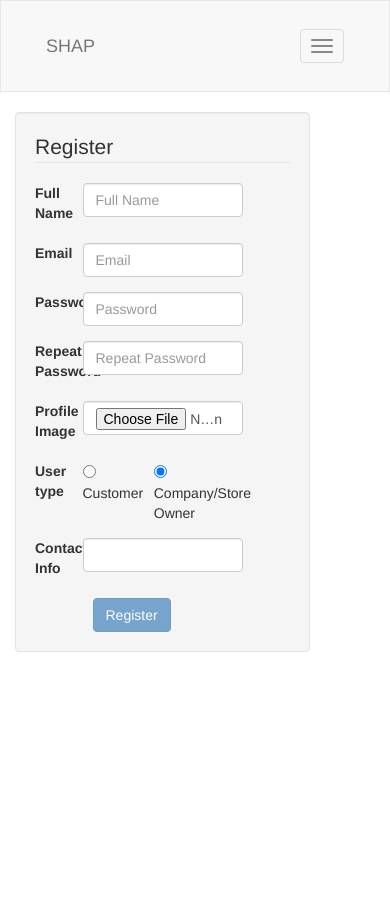
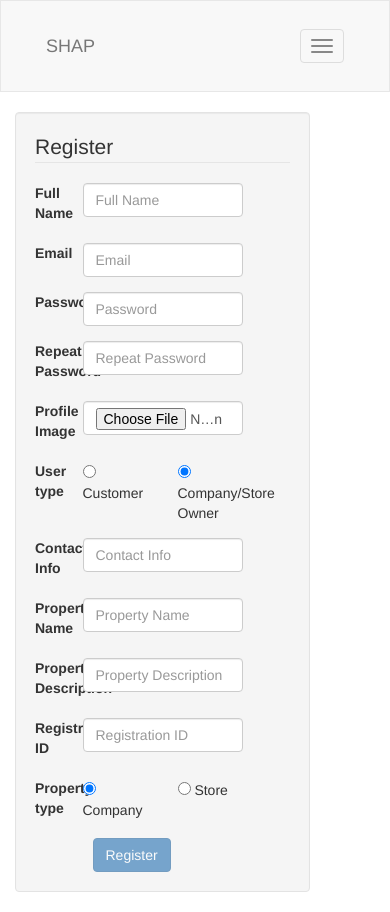
Before and after one commit to ShabnamRad/SharifFallSAD3, a React (Create React App) app in the folder frontend/: page /register in a window 390 px wide. Both pictures are taken after a click on the radio button 160 px from the left and 471 px from the top of the page. Before the commit the page ends 844 px from the top, so only its background shows below. Built offline with nearby package versions, Linux system fonts and the light colour scheme.

Commit message:
Frontend Completed for Login and Register

```diff
--- a/frontend/src/components/Login.js
+++ b/frontend/src/components/Login.js
@@ -17,7 +17,8 @@ export default class Login extends Component {
     }
 
     validateForm() {
-        return this.state.email.length > 0 && this.state.password.length > 0;
+        const emailReg = /[a-zA-Z0-9._%+-]+@[A-Za-z0-9.-]+\.[A-Za-z]{2,3}$/;
+        return this.state.email.length > 0 && this.state.password.length > 0 && emailReg.test(this.state.email);
     }
 
     handleKeyUp = event => {
@@ -27,8 +28,9 @@ export default class Login extends Component {
         else {
             event.currentTarget.setAttribute('class', 'form-group has-error');
         }
-        if (event.target.id === 'inputEmail' && !this.state.email.match("^[^@\s]+@[^@\s]+\.[^@\s]+$"))
-            console.log(this.state.email);
+        const emailReg = /[a-zA-Z0-9._%+-]+@[A-Za-z0-9.-]+\.[A-Za-z]{2,3}$/;
+        if (event.target.id === 'inputEmail' && !emailReg.test(event.target.value))
+            event.currentTarget.setAttribute('class', 'form-group has-error');
     };
 
     handleEmailChange = event => {
--- a/frontend/src/components/Register.js
+++ b/frontend/src/components/Register.js
@@ -14,22 +14,39 @@ export default class Register extends Component {
             image: "",
             type: "Customer",
             contactInfo: "",
+            propertyName: "",
+            propertyDesc: "",
+            regID: "",
+            propType: "Company",
+            storeLocation: "",
+            storeWH: "",
             redirect: false
         };
     }
 
     validateForm() {
+        const emailReg = /[a-zA-Z0-9._%+-]+@[A-Za-z0-9.-]+\.[A-Za-z]{2,3}$/;
         return (
             this.state.fullName.length > 0 &&
             this.state.email.length > 0 &&
+            emailReg.test(this.state.email) &&
             this.state.password.length > 0 &&
             this.state.password === this.state.confirmPassword &&
-            (this.state.type === "Customer" || this.state.contactInfo.length > 0)
+            (this.state.type === "Customer" || (
+                this.state.contactInfo.length > 0 &&
+                this.state.propertyName.length > 0 &&
+                this.state.propertyDesc.length > 0 &&
+                this.state.regID.length > 0 &&
+                (this.state.propType === "Company" || (
+                    this.state.storeLocation.length > 0 &&
+                    this.state.storeWH.length > 0
+                ))
+            ))
         );
     }
 
     handleKeyUp = event => {
-        if (event.target.value.length){
+        if (event.target.value.length) {
             event.currentTarget.setAttribute('class', 'form-group');
         }
         else {
@@ -37,8 +54,9 @@ export default class Register extends Component {
         }
         if (event.target.id === 'repeatInput' && this.state.password !== this.state.confirmPassword)
             event.currentTarget.setAttribute('class', 'form-group has-error');
-        if (event.target.id === 'inputEmail' && !this.state.email.match("^[^@\s]+@[^@\s]+\.[^@\s]+$"))
-            console.log(this.state.email);
+        const emailReg = /[a-zA-Z0-9._%+-]+@[A-Za-z0-9.-]+\.[A-Za-z]{2,3}$/;
+        if (event.target.id === 'inputEmail' && !emailReg.test(event.target.value))
+            event.currentTarget.setAttribute('class', 'form-group has-error');
     };
 
     handleNameChange = event => {
@@ -83,9 +101,44 @@ export default class Register extends Component {
         });
     };
 
+    handlePropNameChange = event => {
+        this.setState({
+            propertyName: event.target.value
+        });
+    };
+
+    handlePropDescChange = event => {
+        this.setState({
+            propertyDesc: event.target.value
+        });
+    };
+
+    handleRegIDChange = event => {
+        this.setState({
+            regID: event.target.value
+        });
+    };
+
+    handlePropTypeChange = event => {
+        this.setState({
+            propType: event.target.value
+        });
+    };
+
+    handleStoreLocationChange = event => {
+        this.setState({
+            storeLocation: event.target.value
+        });
+    };
+
+    handleStoreWHChange = event => {
+        this.setState({
+            storeWH: event.target.value
+        });
+    };
+
     handleSubmit = event => {
         event.preventDefault();
-        console.log(this.state.type);
         this.setState({
             redirect: true
         })
@@ -102,7 +155,8 @@ export default class Register extends Component {
                         <fieldset>
                             <legend>Register</legend>
                             <div className="form-group" onChange={this.handleKeyUp} onKeyUp={this.handleKeyUp}>
-                                <label className="col-xs-2 col-sm-2 col-lg-2 col-xl-2 control-label" htmlFor="fullName">Full Name</label>
+                                <label className="col-xs-2 col-sm-2 col-lg-2 col-xl-2 control-label" htmlFor="fullName">Full
+                                    Name</label>
                                 <Col xs={8} sm={8} md={8} lg={8}>
                                     <input
                                         autoFocus
@@ -115,7 +169,8 @@ export default class Register extends Component {
                                     /></Col>
                             </div>
                             <div className="form-group" onChange={this.handleKeyUp} onKeyUp={this.handleKeyUp}>
-                                <label className="col-xs-2 col-sm-2 col-lg-2 col-xl-2 control-label" htmlFor="inputEmail">Email</label>
+                                <label className="col-xs-2 col-sm-2 col-lg-2 col-xl-2 control-label"
+                                       htmlFor="inputEmail">Email</label>
                                 <Col xs={8} sm={8} md={8} lg={8}>
                                     <input
                                         type="email"
@@ -127,7 +182,8 @@ export default class Register extends Component {
                                     /></Col>
                             </div>
                             <div className="form-group" onChange={this.handleKeyUp} onKeyUp={this.handleKeyUp}>
-                                <label className="col-xs-2 col-sm-2 col-lg-2 col-xl-2 control-label" htmlFor="passwordInput">Password</label>
+                                <label className="col-xs-2 col-sm-2 col-lg-2 col-xl-2 control-label"
+                                       htmlFor="passwordInput">Password</label>
                                 <Col xs={8} sm={8} md={8} lg={8}>
                                     <input
                                         type="password"
@@ -139,7 +195,8 @@ export default class Register extends Component {
                                     /></Col>
                             </div>
                             <div className="form-group" onChange={this.handleKeyUp} onKeyUp={this.handleKeyUp}>
-                                <label className="col-xs-2 col-sm-2 col-lg-2 col-xl-2 control-label" htmlFor="repeatInput">Repeat Password</label>
+                                <label className="col-xs-2 col-sm-2 col-lg-2 col-xl-2 control-label"
+                                       htmlFor="repeatInput">Repeat Password</label>
                                 <Col xs={8} sm={8} md={8} lg={8}>
                                     <input
                                         type="password"
@@ -151,7 +208,8 @@ export default class Register extends Component {
                                     /></Col>
                             </div>
                             <div className="form-group">
-                                <label className="col-xs-2 col-sm-2 col-lg-2 col-xl-2 control-label" htmlFor="imageInput">Profile Image</label>
+                                <label className="col-xs-2 col-sm-2 col-lg-2 col-xl-2 control-label"
+                                       htmlFor="imageInput">Profile Image</label>
                                 <Col xs={8} sm={8} md={8} lg={8}>
                                     <input
                                         type="file"
@@ -163,7 +221,7 @@ export default class Register extends Component {
                             </div>
                             <div className="form-group">
                                 <label className="col-xs-2 col-sm-2 col-lg-2 col-xl-2 control-label">User type</label>
-                                <Col xs={2} sm={2} md={2} lg={2}>
+                                <Col xs={3} sm={3} md={2} lg={2}>
                                     <input
                                         checked={this.state.type === 'Customer'}
                                         name="type"
@@ -182,17 +240,110 @@ export default class Register extends Component {
                                 </Col>
                             </div>
                             {
-                                this.state.type === 'Owner' &&
+                                this.state.type === 'Owner' && <div>
                                     <div className="form-group" onChange={this.handleKeyUp} onKeyUp={this.handleKeyUp}>
-                                    <label className="col-xs-2 col-sm-2 col-lg-2 col-xl-2 control-label" htmlFor="contactInfo">Contact Info</label>
+                                        <label className="col-xs-2 col-sm-2 col-lg-2 col-xl-2 control-label"
+                                               htmlFor="contactInfo">Contact Info</label>
                                         <Col xs={8} sm={8} md={8} lg={8}>
                                             <input
                                                 type="text"
                                                 id="contactInfo"
                                                 className="form-control"
+                                                placeholder="Contact Info"
                                                 value={this.state.contactInfo}
                                                 onChange={this.handleContactInfoChange}
                                             /></Col>
+                                    </div>
+                                    <div className="form-group" onChange={this.handleKeyUp} onKeyUp={this.handleKeyUp}>
+                                        <label className="col-xs-2 col-sm-2 col-lg-2 col-xl-2 control-label"
+                                               htmlFor="propertyName">Property Name</label>
+                                        <Col xs={8} sm={8} md={8} lg={8}>
+                                            <input
+                                                type="text"
+                                                id="propertyName"
+                                                className="form-control"
+                                                placeholder="Property Name"
+                                                value={this.state.propertyName}
+                                                onChange={this.handlePropNameChange}
+                                            /></Col>
+                                    </div>
+                                    <div className="form-group" onChange={this.handleKeyUp} onKeyUp={this.handleKeyUp}>
+                                        <label className="col-xs-2 col-sm-2 col-lg-2 col-xl-2 control-label"
+                                               htmlFor="propertyDesc">Property Description</label>
+                                        <Col xs={8} sm={8} md={8} lg={8}>
+                                            <input
+                                                type="text"
+                                                id="propertyDesc"
+                                                className="form-control"
+                                                placeholder="Property Description"
+                                                value={this.state.propertyDesc}
+                                                onChange={this.handlePropDescChange}
+                                            /></Col>
+                                    </div>
+                                    <div className="form-group" onChange={this.handleKeyUp} onKeyUp={this.handleKeyUp}>
+                                        <label className="col-xs-2 col-sm-2 col-lg-2 col-xl-2 control-label"
+                                               htmlFor="regIDInput">Registration ID</label>
+                                        <Col xs={8} sm={8} md={8} lg={8}>
+                                            <input
+                                                type="text"
+                                                id="regIDInput"
+                                                className="form-control"
+                                                placeholder="Registration ID"
+                                                value={this.state.regID}
+                                                onChange={this.handleRegIDChange}
+                                            /></Col>
+                                    </div>
+                                    <div className="form-group">
+                                        <label className="col-xs-2 col-sm-2 col-lg-2 col-xl-2 control-label">Property type</label>
+                                        <Col xs={3} sm={3} md={2} lg={2}>
+                                            <input
+                                                checked={this.state.propType === 'Company'}
+                                                name="propType"
+                                                type="radio"
+                                                value="Company"
+                                                onClick={this.handlePropTypeChange}
+                                            /> Company</Col>
+                                        <Col xs={5} sm={5} md={5} lg={5} xsOffset={1} smOffset={1} mdOffset={1} lgOffset={1}>
+                                            <input
+                                                checked={this.state.propType === 'Store'}
+                                                name="propType"
+                                                type="radio"
+                                                value="Store"
+                                                onClick={this.handlePropTypeChange}
+                                            /> Store</Col>
+                                    </div>
+                                    {
+                                        this.state.propType === "Store" && <div>
+                                            <div className="form-group" onChange={this.handleKeyUp}
+                                                 onKeyUp={this.handleKeyUp}>
+                                                <label className="col-xs-2 col-sm-2 col-lg-2 col-xl-2 control-label"
+                                                       htmlFor="storeLocation">Store Location</label>
+                                                <Col xs={8} sm={8} md={8} lg={8}>
+                                                    <input
+                                                        type="text"
+                                                        id="storeLocation"
+                                                        className="form-control"
+                                                        placeholder="Store Location"
+                                                        value={this.state.storeLocation}
+                                                        onChange={this.handleStoreLocationChange}
+                                                    /></Col>
+                                            </div>
+                                            <div className="form-group" onChange={this.handleKeyUp}
+                                                 onKeyUp={this.handleKeyUp}>
+                                                <label className="col-xs-2 col-sm-2 col-lg-2 col-xl-2 control-label"
+                                                       htmlFor="storeWH">Working Hours</label>
+                                                <Col xs={8} sm={8} md={8} lg={8}>
+                                                    <input
+                                                        type="text"
+                                                        id="storeWH"
+                                                        className="form-control"
+                                                        placeholder="Store Working Hours"
+                                                        value={this.state.storeWH}
+                                                        onChange={this.handleStoreWHChange}
+                                                    /></Col>
+                                            </div>
+                                        </div>
+                                    }
                                 </div>
                             }
                             <Col xs={1} sm={1} md={1} lg={1} xsOffset={2} smOffset={2} mdOffset={2} lgOffset={2}>
```
Lines whose indentation alone changed are shown as unchanged.
